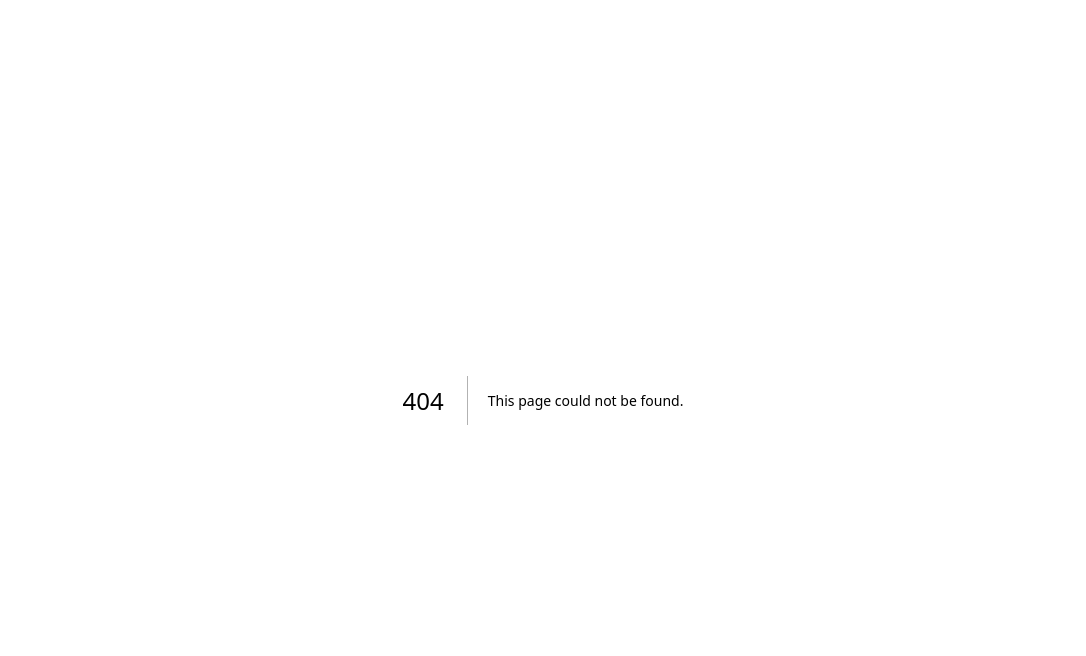
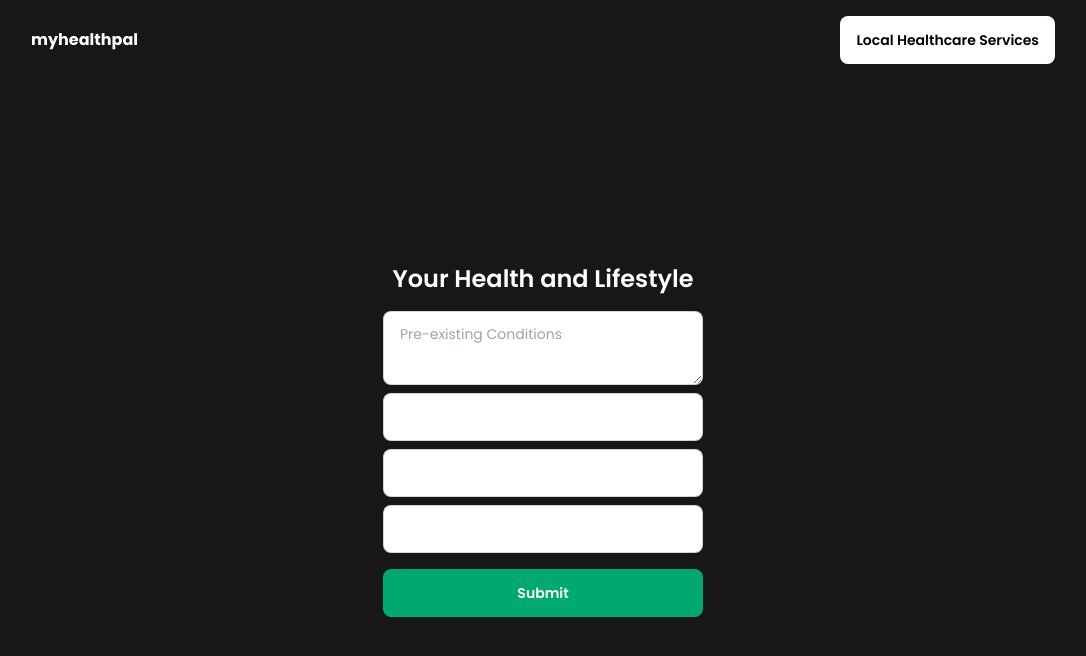
Before and after one commit to MasaKagami/myhealthpal--frontend, a Next.js app: page /assessment-medical in a window 1280 px wide. Before the commit this address had no page. Shown: the top 656 px of the page, without its empty margins (97-1183 px from the left). Built offline with nearby package versions, Linux system fonts and the light colour scheme.

Commit message:
added /assessment-user and /assessment-medical

```diff
--- /dev/null
+++ b/src/app/assessment-medical/page.tsx
@@ -0,0 +1,76 @@
+"use client"
+
+import Navbar from "@/components/navbar/navbar";
+import React from "react";
+import { useRouter } from "next/navigation";
+
+export default function MedicalAssement(){
+    const router = useRouter();
+
+    const handleSubmit = (e: React.FormEvent<HTMLFormElement>) => {
+        e.preventDefault();
+        const form = e.target as HTMLFormElement;
+
+        if (form.checkValidity()) {
+            router.push("/assessment");
+        } else {
+            form.reportValidity();
+        }
+    };
+
+    return(
+        <div className="flex flex-col h-screen w-full max-w-[80%] m-auto">
+            <Navbar/>
+            <div className="h-full w-full flex flex-col items-center justify-center gap-4">
+                <h1 className="text-2xl font-semibold">Your Health and Lifestyle</h1>
+                <form
+                    onSubmit={handleSubmit}
+                    className="flex flex-col gap-2"
+                >
+                    <textarea className="textarea textarea-bordered" placeholder="Pre-existing Conditions"></textarea>
+                    <select
+                        className="select select-bordered w-full max-w-xs"
+                        defaultValue=""
+                        required
+                    >
+                        <option value="" disabled>Physical Acitivty Level</option>
+                        <option value="Sedentary">Sedentary (Little to no activity)</option>
+                        <option value="Lightly Active">Light (1-3 days/week)</option>
+                        <option value="Moderately Active">Moderate (3-5 days/week)</option>
+                        <option value="Very Active">Very Active (6-7 days/week)</option>
+                        <option value="Intense">Intense (High intensity or physical job)</option>
+                    </select>
+                    <select
+                        className="select select-bordered w-full max-w-xs"
+                        defaultValue=""
+                        required
+                    >
+                        <option value="" disabled>Dietary Habits</option>
+                        <option value="Very Healthy">Very Healthy</option>
+                        <option value="Healthy">Healthy</option>
+                        <option value="Moderate">Moderate</option>
+                        <option value="Unhealthy">Unhealthy</option>
+                        <option value="Very Unhealthy">Very Unhealthy</option>
+                    </select>
+                    <select
+                        className="select select-bordered w-full max-w-xs"
+                        defaultValue=""
+                        required
+                    >
+                        <option value="" disabled>Smoking/Alcohol Use</option>
+                        <option value="None">None</option>
+                        <option value="Occasional">Occasional</option>
+                        <option value="Regular">Regular</option>
+                        <option value="Heavy">Heavy</option>
+                    </select>
+                    <button
+                        type="submit"
+                        className="btn btn-success mt-2 text-white"
+                    >
+                        Submit
+                    </button>
+                </form>
+            </div>
+        </div>
+    )
+}
--- /dev/null
+++ b/src/app/assessment-user/page.tsx
@@ -0,0 +1,66 @@
+"use client";
+
+import Navbar from "@/components/navbar/navbar"
+import { useRouter } from "next/navigation";
+import React from "react";
+
+export default function UserAssessment(){
+    const router = useRouter();
+
+    const handleSubmit = (e: React.FormEvent<HTMLFormElement>) => {
+        e.preventDefault(); // To prevent default form submission behavior
+        const form = e.target as HTMLFormElement;
+
+        if (form.checkValidity()) { // navigate if form is valid.
+            router.push("/assessment-medical");
+        } else {
+            form.reportValidity(); // if form isn't valid.
+        }
+    };
+
+    return(
+        <div className="flex flex-col h-screen w-full max-w-[80%] m-auto">
+            <Navbar/>
+            <div className="h-full w-full flex flex-col items-center justify-center gap-4">
+                <h1 className="text-2xl font-semibold">Tell Us About Yourself</h1>
+                <form
+                    onSubmit={handleSubmit}
+                    className="flex flex-col gap-2"
+                >
+                    <label className="input input-bordered flex items-center gap-2">
+                        Email
+                        <input required type="text" className="grow" placeholder="john.doe@gmail.com" />
+                    </label>
+                    <label className="input input-bordered flex items-center gap-2">
+                        First Name
+                        <input required type="text" className="grow" placeholder="John" />
+                    </label>
+                    <label className="input input-bordered flex items-center gap-2">
+                        Last Name
+                        <input required type="text" className="grow" placeholder="Doe" />
+                    </label>
+                    <label className="input input-bordered flex items-center gap-2">
+                        Age
+                        <input required type="number" className="grow" placeholder="27" />
+                    </label>
+                    <select
+                        className="select select-bordered w-full max-w-xs"
+                        defaultValue=""
+                        required
+                    >
+                        <option value="" disabled>Gender</option>
+                        <option value="Male">Male</option>
+                        <option value="Female">Female</option>
+                        <option value="Other">Other</option>
+                    </select>
+                    <button
+                        type="submit"
+                        className="btn btn-success mt-2 text-white"
+                    >
+                        Submit
+                    </button>
+                </form>
+            </div>
+        </div>
+    )
+}
--- a/src/app/page.tsx
+++ b/src/app/page.tsx
@@ -1,11 +1,12 @@
 // import Image from "next/image";
 import Navbar from "@/components/navbar/navbar";
+import Landing from "@/components/landing/landing";
 
 export default function Home() {
   return (
-    <div className="h-screen">
+    <div className="flex flex-col h-screen w-full max-w-[80%] m-auto">
       <Navbar />
-
+      <Landing />
     </div>
   );
 }
--- /dev/null
+++ b/src/components/landing/landing.tsx
@@ -0,0 +1,18 @@
+import Link from "next/link";
+
+export default function Landing(){
+    return(
+        <div className="text-white  h-full text-center flex flex-col items-center justify-center gap-4">
+            <h1 className="text-7xl font-bold">Welcome!</h1>
+            <p className="font-medium">Your vitual health assistance for both physical and mental health needs.</p>
+            <div className="flex gap-2">
+                <Link href="/assessment-user">
+                    <div className="btn hover:bg-gray-500 bg-red-500 text-white text-xl font-semibold p-4 h-auto">Start Symptom Assessment</div>
+                </Link>
+                <Link href="/assessment-user">
+                    <div className="btn hover:bg-gray-500 bg-blue-500 text-white text-xl font-semibold p-4 h-auto">Start Pal Chat</div>
+                </Link>
+            </div>
+        </div>
+    )
+}
--- a/src/components/navbar/navbar.tsx
+++ b/src/components/navbar/navbar.tsx
@@ -1,10 +1,17 @@
+import Link from "next/link"
+
 export default function Navbar(){
     return(
-        <div className="flex py-4 w-full max-w-[90%] m-auto justify-between items-center">
-            <p className="font-bold">myhealthpal</p>
-            <div className="btn text-black border-none bg-white">
-                Local Healthcare Services
-            </div>
+        <div className="flex py-4 w-full justify-between items-center">
+            <Link href="/">
+                <p className="font-bold">myhealthpal</p>
+            </Link>
+
+            <Link href="/local-healthcare" target="_blank" rel="noopener noreferrer">
+                <div className="btn hover:bg-gray-500 text-black border-none bg-white">
+                    Local Healthcare Services
+                </div>
+            </Link>
         </div>
     )
 }
```
